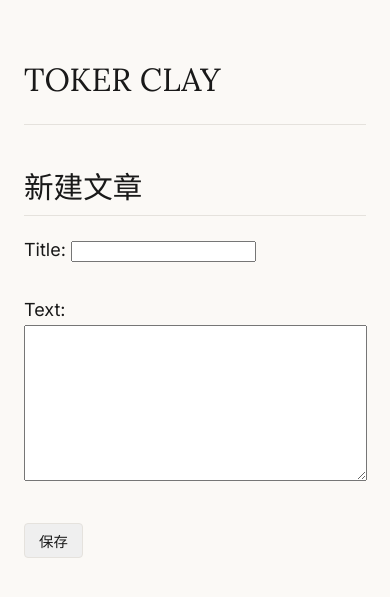
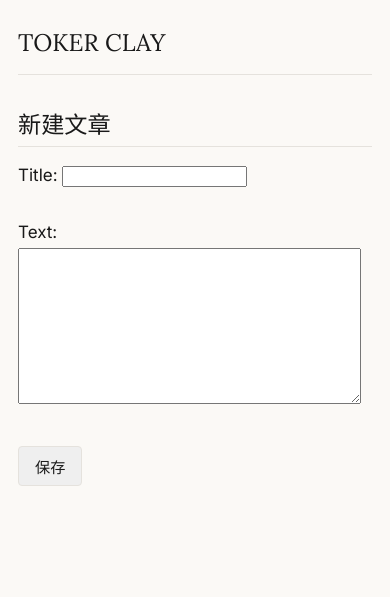
Before and after one commit to TokerClay/my-first-blog, a Django app: template blog/templates/post_edit.html in a window 390 px wide. Shown: the top 597 px of the page. Run offline with Django 5.2, Linux system fonts and the light colour scheme; the template is opened without the code that fills it: values that come from a table or form of the project are taken from there, others are empty.

Commit message:
适配移动端：添加 viewport 元标签并增加响应式样式
- base.html 的 head 增加 <meta name="viewport" content="width=device-width, initial-scale=1">，修复手机端始终以桌面画布缩放显示、看起来像 PC 界面的根因问题
- blog.css 增加 @media (max-width: 640px) 响应式适配：缩小容器外边距与左右内边距、收紧 h2/h3 与正文 p/li 字号、放大按钮点击区域，适配手机阅读
- 文章内图片 max-width:100% 自适应，长链接/长单词自动断行，防止窄屏横向溢出撑破布局

```diff
--- a/blog/static/css/blog.css
+++ b/blog/static/css/blog.css
@@ -178,3 +178,65 @@ code {
   padding: 4px 10px;
   font-size: 0.825rem;
 }
+
+/* ==========================================================================
+   移动端响应式适配
+   ========================================================================== */
+
+/* 文章内图片在窄屏自适应，避免横向溢出撑破布局 */
+.post img,
+article img {
+  max-width: 100%;
+  height: auto;
+}
+
+/* 长链接 / 长单词自动断行，防止撑破容器 */
+.post p,
+.post li {
+  overflow-wrap: break-word;
+  word-break: break-word;
+}
+
+/* 窄屏（手机）下的阅读优化：缩小外边距、收紧字号、放大点击区域 */
+@media (max-width: 640px) {
+  .site-container {
+    margin: 28px auto;
+    padding: 0 18px;
+  }
+
+  h2 {
+    font-size: 1.45rem;
+  }
+
+  h3 {
+    font-size: 1.2rem;
+  }
+
+  p,
+  li {
+    font-size: 1.0625rem; /* 约 17px，移动端更易读 */
+  }
+
+  .site-header {
+    margin-bottom: 1.75rem;
+    padding-bottom: 1rem;
+  }
+
+  .site-header h1 {
+    font-size: 1.5rem;
+  }
+
+  .post {
+    margin-bottom: 2.25rem;
+  }
+
+  .date {
+    font-size: 0.825rem;
+  }
+
+  /* 移动端按钮稍微放大，方便手指点击 */
+  .btn {
+    padding: 8px 16px;
+    font-size: 0.95rem;
+  }
+}
--- a/blog/templates/blog/base.html
+++ b/blog/templates/blog/base.html
@@ -3,6 +3,7 @@
 <html lang="zh-CN">
 <head>
     <meta charset="UTF-8">
+    <meta name="viewport" content="width=device-width, initial-scale=1">
     <title>TOKER CLAY</title>
     <link rel="stylesheet" href="https://fonts.googleapis.com/css2?family=Lora:wght@400;600&family=Inter:wght@400;600&display=swap">
     <link rel="stylesheet" href="{% static 'css/blog.css' %}">
```
